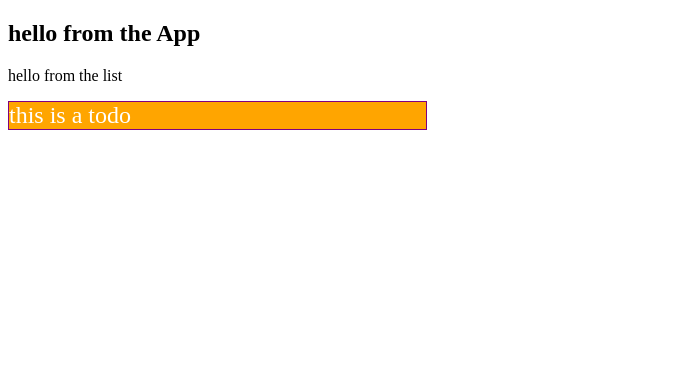
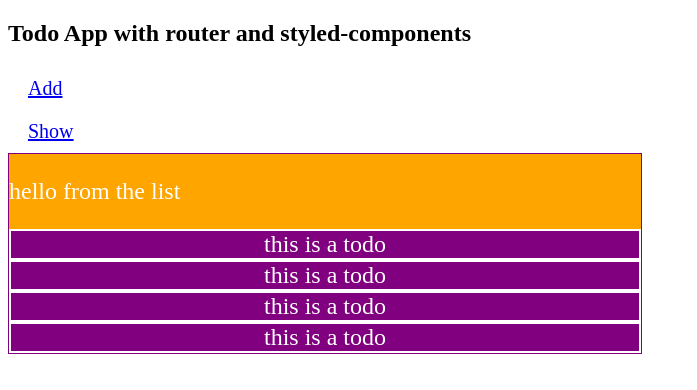
Before and after one commit to stephencarrera/react-todo, a React (Create React App) app: page / in a window 1280 px wide. Shown: the top 390 px of the page, without its empty margins (0-697 px from the left). Built offline with nearby package versions, Linux system fonts and the light colour scheme.

Commit message:
styles and local storage

```diff
--- a/src/App.js
+++ b/src/App.js
@@ -1,10 +1,26 @@
 import React from "react";
 import TodoList from "./TodoList";
+import { Link } from "react-router-dom";
+import styled from "styled-components";
+
+const LinkStyle = styled.div`
+  color: white;
+  font-size: 20px;
+  padding: 10px 20px 10px 20px;
+  text-decoration: none;
+  width: 200px;
+`;
 
 const App = () => (
   <div className="App">
     <div className="App-header">
-      <h2>hello from the App</h2>
+      <h2>Todo App with router and styled-components</h2>
+      <LinkStyle>
+        <Link to="todos/new">Add</Link>
+      </LinkStyle>
+      <LinkStyle>
+        <Link to="todos">Show</Link>
+      </LinkStyle>
     </div>
     <TodoList />
   </div>
--- a/src/Todo.js
+++ b/src/Todo.js
@@ -1,7 +1,18 @@
 import React from "react";
+import styled from "styled-components";
+
+const TodoStyle = styled.div`
+  border: 2px solid white;
+  height: 100%;
+  width: auto;
+  color: white;
+  background-color: purple;
+  font-size: 24px;
+  text-align: center;
+`;
 
 const Todo = () => {
-  return <div>this is a todo</div>;
+  return <TodoStyle>this is a todo</TodoStyle>;
 };
 
 export default Todo;
--- a/src/TodoList.js
+++ b/src/TodoList.js
@@ -1,26 +1,72 @@
 import React, { Component } from "react";
-import { Route } from "react-router-dom";
+import { Route, Switch, Redirect } from "react-router-dom";
 import Todo from "./Todo";
+import TodoForm from "./TodoForm";
 import styled from "styled-components";
 
 const ListStyle = styled.div`
   border: 1px solid purple;
   height: 100%;
-  width: 33%;
+  width: 50%;
   color: white;
   background-color: orange;
   font-size: 24px;
 `;
 
 class TodoList extends Component {
+  constructor(props) {
+    super(props);
+    this.state = {
+      todos: [],
+      latestId: 0
+    };
+  }
+  componentDidMount() {
+    let todos = JSON.parse(localStorage.getItem("todos")) || [];
+    let latestId = +JSON.parse(localStorage.getItem("latestId")) || 0;
+    this.setState({ todos, latestId });
+  }
+
+  handleAdd(newTodo) {
+    let newId = this.state.latestId + 1;
+    this.setState(
+      {
+        todos: [
+          {
+            ...newTodo,
+            id: newId
+          },
+          ...this.state.todos
+        ],
+        latestId: newId
+      },
+      () => {
+        localStorage.setItem("todos", JSON.stringify(this.state.todos));
+        localStorage.setItem("latestId", JSON.stringify(this.state.latestId));
+      }
+    );
+  }
+
+  handleDelete(id) {
+    let newTodos = this.state.todos.filter(todo => {
+      return todo.id !== id;
+    });
+    this.setState({ todos: newTodos }),
+      () => {
+        localStorage.setItem("todos", JSON.stringify(this.state.todos));
+      };
+  }
+
   render() {
     return (
-      <div>
+      <ListStyle>
         <p>hello from the list</p>
-        <ListStyle>
-          <Todo />
-        </ListStyle>
-      </div>
+
+        <Todo />
+        <Todo />
+        <Todo />
+        <Todo />
+      </ListStyle>
     );
   }
 }
--- a/src/index.js
+++ b/src/index.js
@@ -1,5 +1,11 @@
 import React from "react";
 import ReactDOM from "react-dom";
+import { BrowserRouter } from "react-router-dom";
 import App from "./App";
 
-ReactDOM.render(<App />, document.getElementById("root"));
+ReactDOM.render(
+  <BrowserRouter>
+    <App />
+  </BrowserRouter>,
+  document.getElementById("root")
+);
```
Also changed, not shown: src/TodoForm.js (added).
